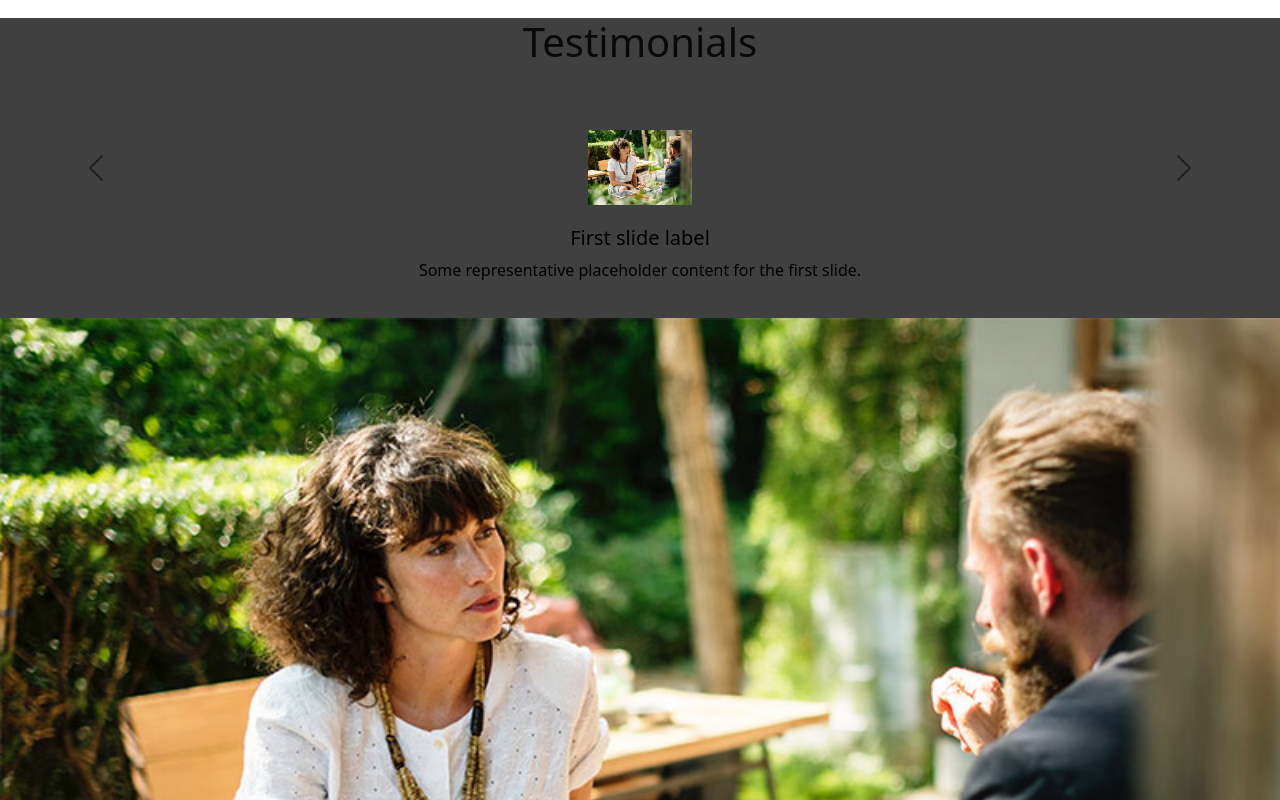
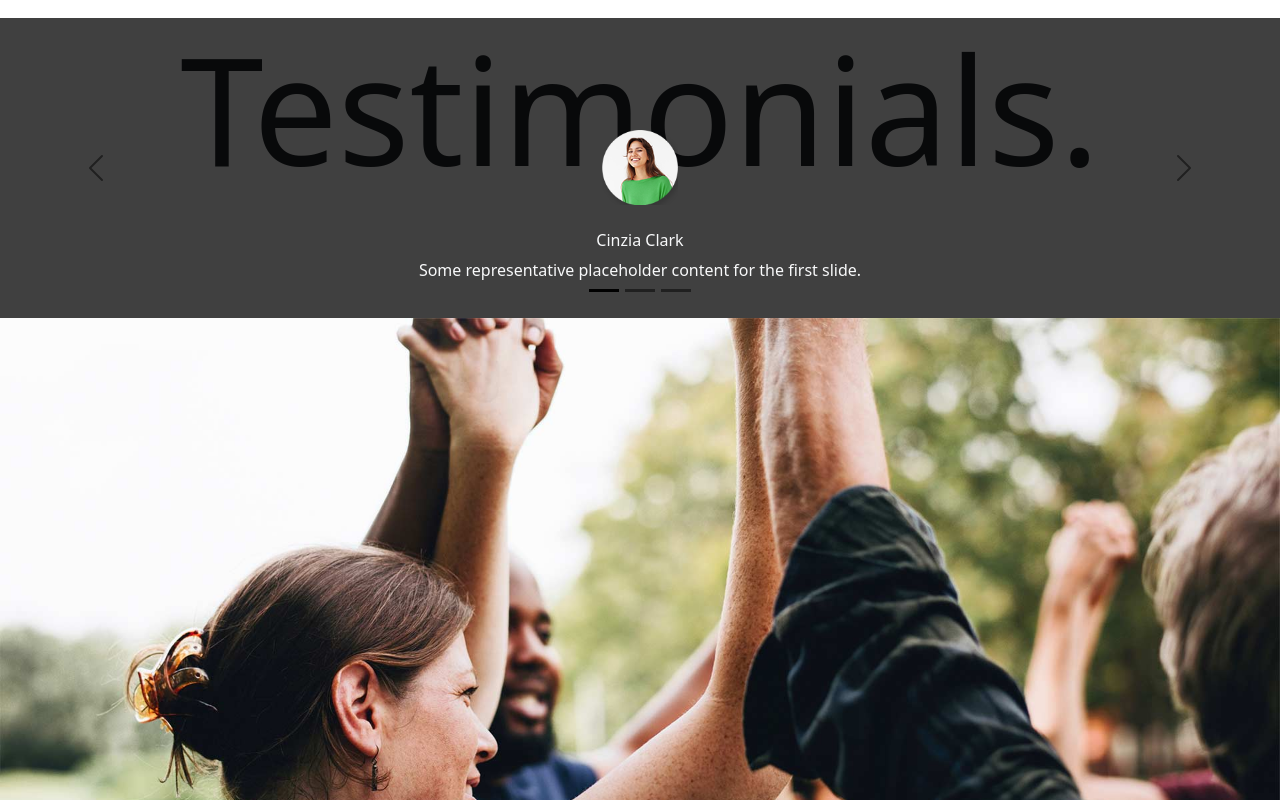
Before and after one commit to giacomomarongiu/proj-html-vuejs, a Vue app: page / in a window 1280 px wide. Shown: the part 3620-4420 px from the top of the page. Built offline with nearby package versions, Linux system fonts and the light colour scheme.

Commit message:
[Working] My Milestone 11 -> Add content on my compoents

```diff
--- a/src/components/AppMainPartials/MainTestimonialsCarousel.vue
+++ b/src/components/AppMainPartials/MainTestimonialsCarousel.vue
@@ -3,7 +3,7 @@ export default {
     name: "MainTestimonialsCarousel",
     data() {
         return {
-
+            myTestimonials: ["07", "08"]
         }
     },
 }
@@ -15,25 +15,32 @@ export default {
 
         <!--carousel-->
         <div id="carouselFive" class="carousel position-relative carousel-dark slide w-100">
-            <h1 class="text-center position-absolute w-100">Testimonials</h1>
+            <h1 class="text-center w-100 position-absolute">Testimonials.</h1>
             <div class="carousel-inner testimonials_item d-flex">
+                <div class="carousel-indicators ">
+                    <button type="button" data-bs-target="#carouselFive" data-bs-slide-to="0" class="active"
+                        aria-current="true" aria-label="Slide 1"></button>
+                    <button type="button" data-bs-target="#carouselFive" data-bs-slide-to="1"
+                        aria-label="Slide 2"></button>
+                    <button type="button" data-bs-target="#carouselFive" data-bs-slide-to="2"
+                        aria-label="Slide 3"></button>
+                </div>
                 <div class="carousel-item active position-relative d-flex justify-content-center"
                     data-bs-interval="10000">
-                    <img src="/public/img/events/h1-img-01.jpg" class="h-25 align-self-center">
-                    <div class="carousel-caption bottom-0">
-                        <h5>First slide label</h5>
+                    <img src="/public/img/testimonials/h3-img-04.png" class="h-25 align-self-center">
+                    <div class="carousel-caption bottom-0 text-light">
+                        <h6>Cinzia Clark</h6>
                         <p>Some representative placeholder content for the first slide.</p>
                     </div>
+
                 </div>
             </div>
 
-            <button class="carousel-control-prev" type="button" data-bs-target="#carouselExampleDark"
-                data-bs-slide="prev">
+            <button class="carousel-control-prev" type="button" data-bs-target="#carouselFive" data-bs-slide="prev">
                 <span class="carousel-control-prev-icon" aria-hidden="true"></span>
                 <span class="visually-hidden">Previous</span>
             </button>
-            <button class="carousel-control-next" type="button" data-bs-target="#carouselExampleDark"
-                data-bs-slide="next">
+            <button class="carousel-control-next" type="button" data-bs-target="#carouselFive" data-bs-slide="next">
                 <span class="carousel-control-next-icon" aria-hidden="true"></span>
                 <span class="visually-hidden">Next</span>
             </button>
@@ -41,9 +48,14 @@ export default {
 
         <!--Video-->
 
-        <img src="/public/img/events/h1-img-01.jpg" class="d-block w-100">
+        <img src="/public/img/events/h1-img-04.jpg" class="d-block w-100">
 
     </div>
 </template>
 
-<style></style>
+<style>
+#carouselFive h1 {
+    font-size: 150px;
+
+}
+</style>
```
